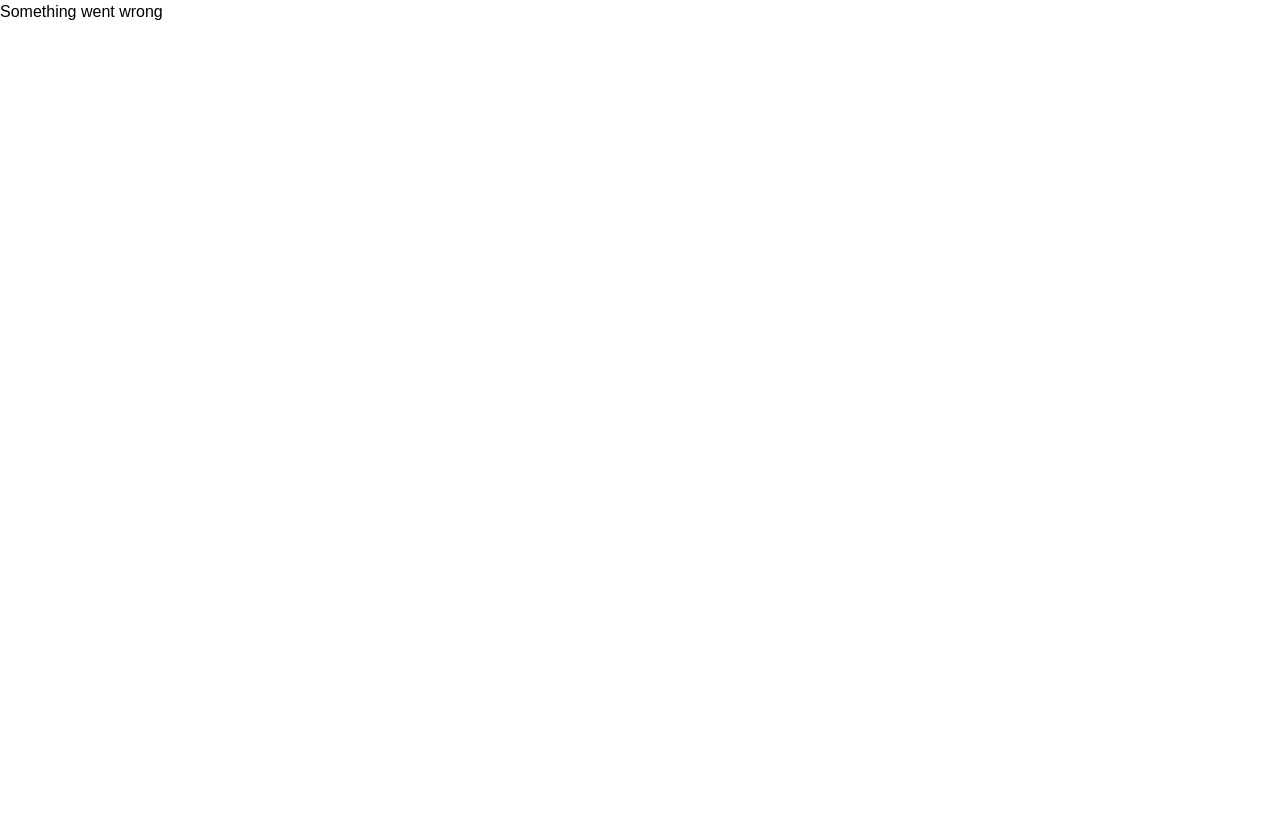
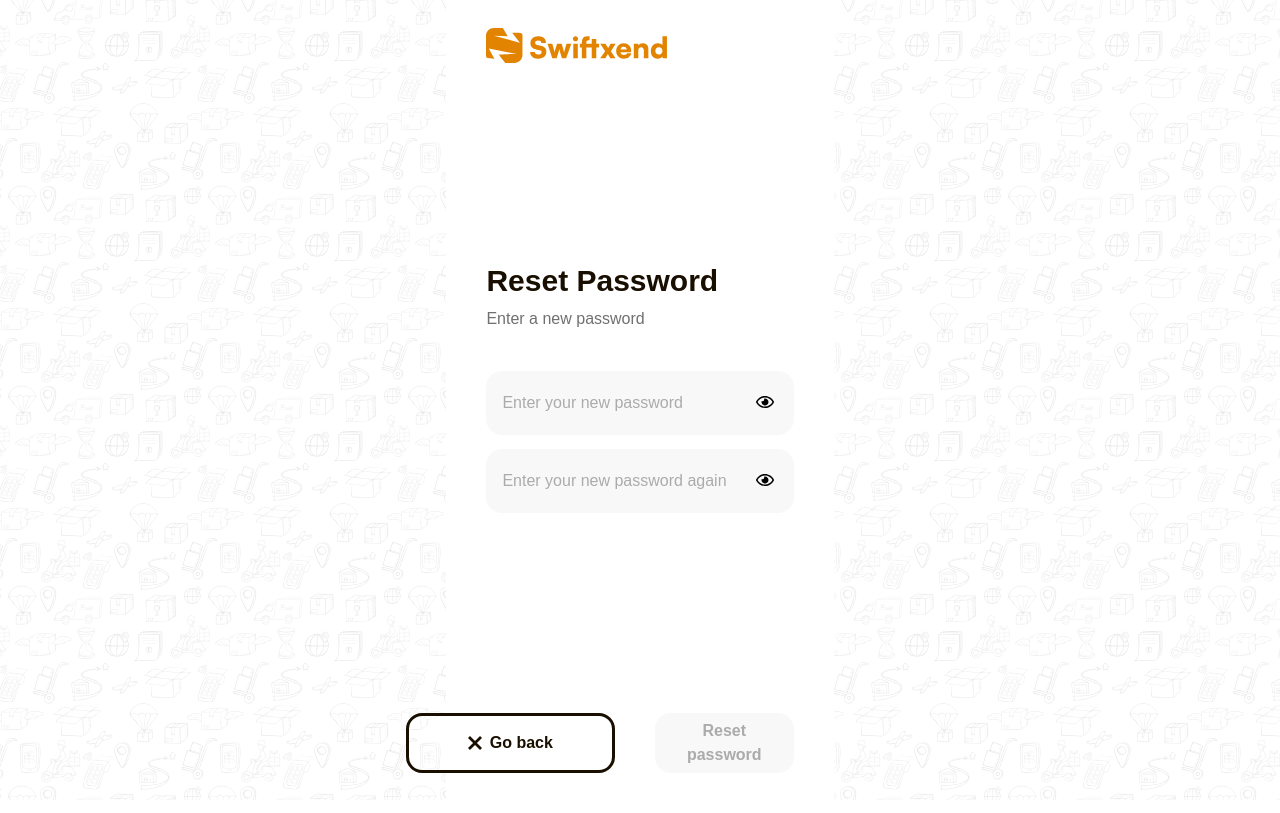
Before and after one commit to Bhadralok/xendr-admin, a React (Vite) app: page /reset-password in a window 1280 px wide. Built offline with nearby package versions, Linux system fonts and the light colour scheme; a web font is replaced by a local one.

Commit message:
completed the login pages and it's relations

```diff
--- a/src/App.jsx
+++ b/src/App.jsx
@@ -9,6 +9,7 @@ import Page404 from "./Pages/Page404";
 import Login from "./Pages/Login";
 import Verify from "./Components/Verify";
 import ForgotPassword from "./Pages/ForgotPassword";
+import ResetPassword from "./Pages/ResetPassword";
 
 export default function App() {
   const router = createBrowserRouter(
@@ -18,6 +19,7 @@ export default function App() {
           <Route index element={<Login />} />
           <Route path="/forgot-password" element={<ForgotPassword />} />
           <Route path="/verify" element={<Verify />} />
+          <Route path="/reset-password" element={<ResetPassword />} />
         </Route>
         <Route path="*" element={<Page404 />} />
       </>
--- a/src/Pages/ResetPassword.jsx
+++ b/src/Pages/ResetPassword.jsx
@@ -4,9 +4,11 @@ import CustomInput from "../UI/CustomInput";
 import { IoChevronBackSharp } from "react-icons/io5";
 import OTPInput from "../UI/OTPInput.jsx";
 import { Link } from "react-router-dom";
+import cancel from "../assets/cancel.svg";
 
 export default function Login({ onClick }) {
-  const [email, setEmail] = useState("");
+  const [password1, setPassword1] = useState("");
+  const [password2, setPassword2] = useState("");
   const [isLoading, setIsLoading] = useState(false);
 
   const handleLoading = () => {
@@ -17,7 +19,8 @@ export default function Login({ onClick }) {
     onClick();
   };
 
-  const isFilled = email.length > 0 && /^[^\s@]+@[^\s@]+\.[^\s@]+$/.test(email);
+  const isFilled =
+    password1.length >= 8 && password2.length >= 8 && password1 === password2;
 
   return (
     <div className="flex w-[24vw] flex-col gap-50">
@@ -26,16 +29,20 @@ export default function Login({ onClick }) {
           <h1 className="font-bold text-3xl text-primary-black">
             Reset Password
           </h1>
-          <p className="font-medium text-primary-grey">
-            Enter your registered email to receive a six-digit code
-          </p>
+          <p className="font-medium text-primary-grey">Enter a new password</p>
         </div>
-        <div className="">
+        <div className="flex flex-col gap-3.5">
           <CustomInput
-            type="email"
-            value={email}
-            onChange={(e) => setEmail(e.target.value)}
-            placeholder="Enter your email"
+            type="password"
+            value={password1}
+            onChange={(e) => setPassword1(e.target.value)}
+            placeholder="Enter your new password"
+          />
+          <CustomInput
+            type="password"
+            value={password2}
+            onChange={(e) => setPassword2(e.target.value)}
+            placeholder="Enter your new password again"
           />
         </div>
       </div>
@@ -43,7 +50,7 @@ export default function Login({ onClick }) {
         {!isLoading && (
           <Link to="/">
             <CustomButton state="forgot">
-              <IoChevronBackSharp size={18} /> Go back
+              <img src={cancel} alt="" /> Go back
             </CustomButton>
           </Link>
         )}
@@ -52,7 +59,7 @@ export default function Login({ onClick }) {
           isLoading={isLoading}
           onClick={handleLoading}
         >
-          Continue
+          Reset password
         </CustomButton>
       </div>
     </div>
```
